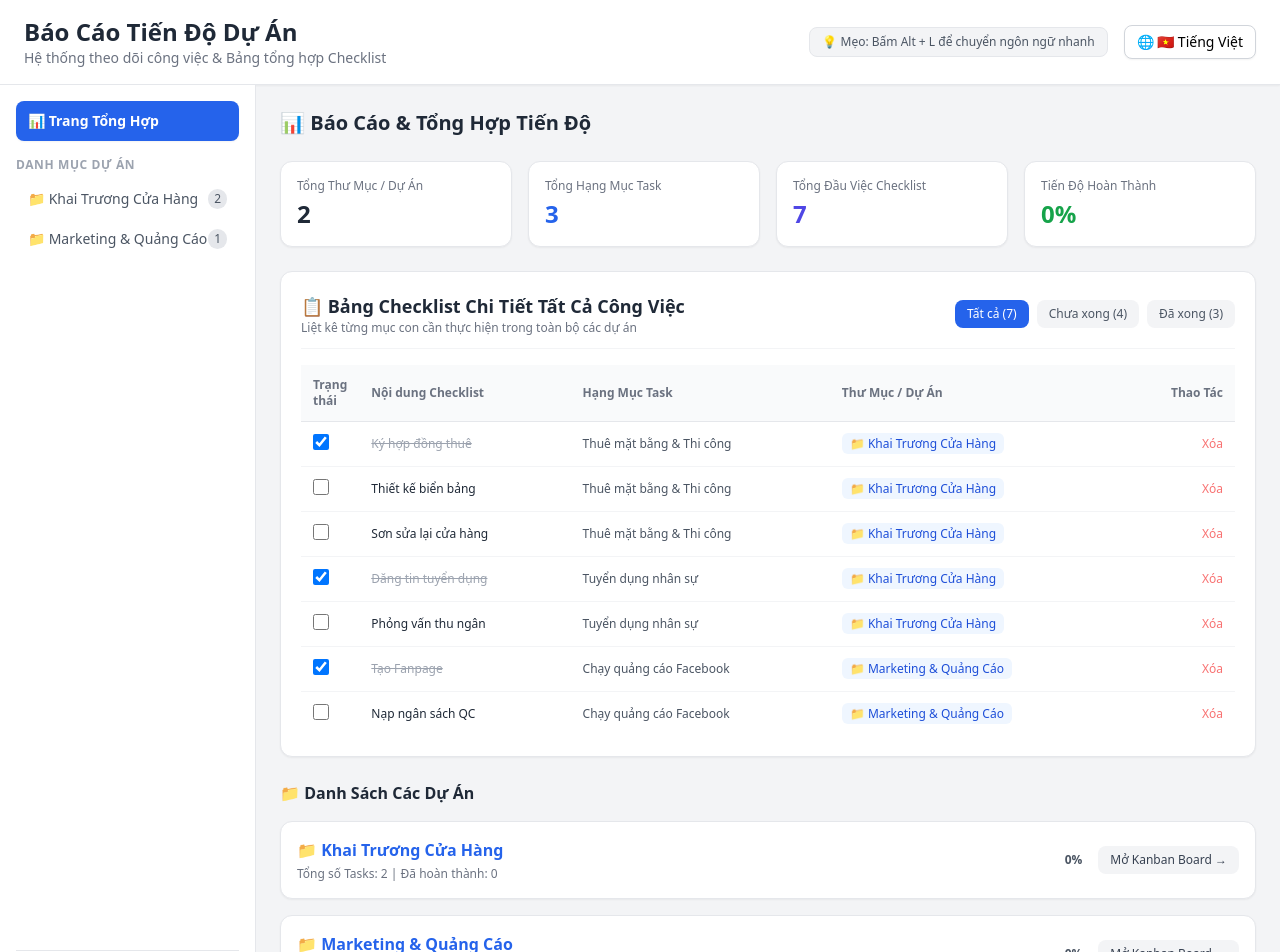
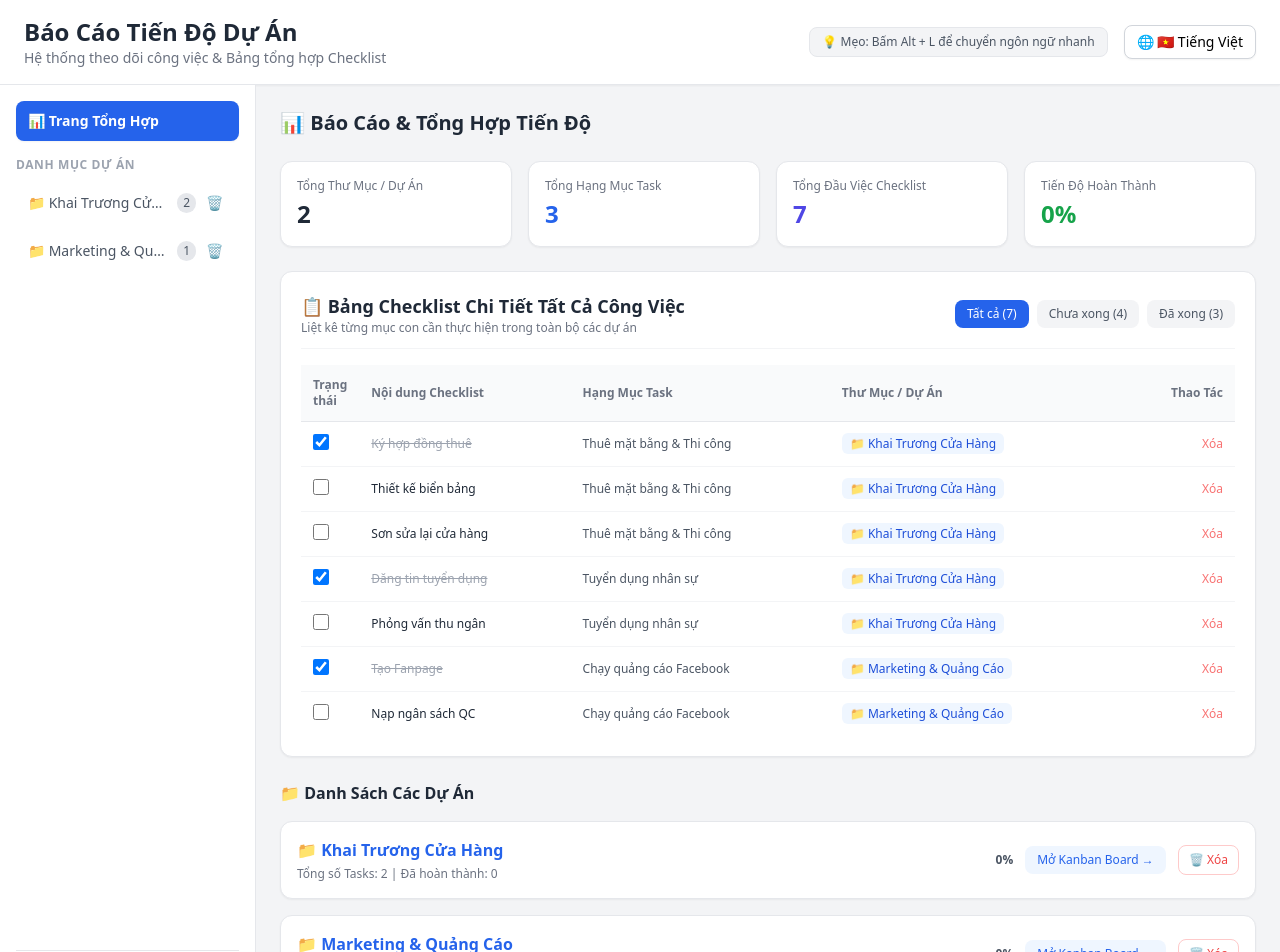
Before and after one commit to Chinguyen9213/D-n-1, a React (Vite) app in the folder frontend/: page / in a window 1280 px wide. Shown: the top 952 px of the page. Built offline with nearby package versions, Linux system fonts and the light colour scheme.

Commit message:
Update App.jsx

```diff
--- a/frontend/src/App.jsx
+++ b/frontend/src/App.jsx
@@ -17,7 +17,7 @@ async function autoTranslateText(text, targetLang) {
   } catch (error) {
     console.error('Lỗi tự động dịch:', error);
   }
-  return text; // Trả về text gốc nếu lỗi mạng
+  return text;
 }
 
 function MainApp() {
@@ -26,7 +26,7 @@ function MainApp() {
 
   const isJa = i18n.language && i18n.language.startsWith('ja');
 
-  // Mảng dự án mẫu
+  // Danh sách dự án (Có thể xóa toàn bộ)
   const [projects, setProjects] = useState([
     { id: 'p1', nameVi: 'Khai Trương Cửa Hàng', nameJa: '店舗オープン' },
     { id: 'p2', nameVi: 'Marketing & Quảng Cáo', nameJa: 'マーケティング＆広告' }
@@ -37,7 +37,7 @@ function MainApp() {
   const [checklistFilter, setChecklistFilter] = useState('all');
   const [isTranslating, setIsTranslating] = useState(false);
 
-  // Mảng Task mẫu
+  // Danh sách Task mẫu
   const [tasks, setTasks] = useState([
     {
       id: 1,
@@ -88,7 +88,27 @@ function MainApp() {
   const getTaskTitle = (task) => isJa ? (task.titleJa || task.titleVi) : (task.titleVi || task.titleJa);
   const getChecklistText = (item) => isJa ? (item.textJa || item.textVi) : (item.textVi || item.textJa);
 
-  // XỬ LÝ THÊM DỰ ÁN MỚI -> TỰ ĐỘNG DỊCH
+  // XÓA DỰ ÁN (Xóa triệt để khỏi State và chọn lại trang Tổng Quan)
+  const handleDeleteProject = (projectId, e) => {
+    if (e) {
+      e.stopPropagation(); // Chống kích hoạt sự kiện click chọn dự án khi bấm nút xóa
+      e.preventDefault();
+    }
+
+    const confirmMsg = isJa
+      ? 'このプロジェクトと全てのタスクを削除しますか？'
+      : 'Bạn có chắc chắn muốn xóa dự án này cùng tất cả công việc liên quan?';
+
+    if (window.confirm(confirmMsg)) {
+      setProjects(prevProjects => prevProjects.filter(p => p.id !== projectId));
+      setTasks(prevTasks => prevTasks.filter(t => t.projectId !== projectId));
+      if (currentView === projectId) {
+        setCurrentView('overview');
+      }
+    }
+  };
+
+  // THÊM DỰ ÁN MỚI
   const handleAddProject = async (e) => {
     e.preventDefault();
     if (!newProjectName.trim()) return;
@@ -104,14 +124,14 @@ function MainApp() {
       nameJa = await autoTranslateText(textInput, 'ja');
     }
 
-    const newProj = { id: Date.now().toString(), nameVi, nameJa };
+    const newProj = { id: 'p_' + Date.now(), nameVi, nameJa };
     setProjects(prev => [...prev, newProj]);
     setCurrentView(newProj.id);
     setNewProjectName('');
     setIsTranslating(false);
   };
 
-  // XỬ LÝ THÊM TASK MỚI -> TỰ ĐỘNG DỊCH
+  // THÊM TASK MỚI
   const handleAddTask = async (e) => {
     e.preventDefault();
     if (!newTaskTitle.trim()) return;
@@ -140,7 +160,7 @@ function MainApp() {
     setIsTranslating(false);
   };
 
-  // XỬ LÝ THÊM CHECKLIST MỚI -> TỰ ĐỘNG DỊCH
+  // THÊM CHECKLIST MỚI
   const handleAddChecklist = async (taskId, e) => {
     e.preventDefault();
     const text = newChecklistText[taskId];
@@ -211,7 +231,7 @@ function MainApp() {
       ...c,
       taskId: task.id,
       taskTitle: getTaskTitle(task),
-      projectName: proj ? getProjName(proj) : 'Chưa phân loại'
+      projectName: proj ? getProjName(proj) : (isJa ? '未分類' : 'Chưa phân loại')
     }));
   });
 
@@ -227,7 +247,7 @@ function MainApp() {
 
   return (
     <div className="min-h-screen bg-gray-100 flex flex-col font-sans relative">
-      {/* Indicator khi đang tự động dịch */}
+      {/* Thông báo đang tự dịch */}
       {isTranslating && (
         <div className="fixed top-4 right-4 z-50 bg-blue-600 text-white px-4 py-2 rounded-lg shadow-lg text-xs font-semibold flex items-center gap-2 animate-bounce">
           ⚡ {isJa ? '自動翻訳中...' : 'Đang tự động dịch...'}
@@ -273,21 +293,37 @@ function MainApp() {
 
           <div className="flex-1 overflow-y-auto space-y-1">
             {projects.map(p => (
-              <button
+              <div
                 key={p.id}
                 onClick={() => setCurrentView(p.id)}
-                className={`w-full text-left px-3 py-2 rounded-lg text-sm font-medium transition-colors flex justify-between items-center ${
+                className={`group w-full text-left px-3 py-2 rounded-lg text-sm font-medium transition-colors flex justify-between items-center cursor-pointer ${
                   currentView === p.id
                     ? 'bg-blue-50 text-blue-600 font-semibold'
                     : 'text-gray-600 hover:bg-gray-100'
                 }`}
               >
-                <span className="truncate">📁 {getProjName(p)}</span>
+                <span className="truncate pr-2">📁 {getProjName(p)}</span>
+                <div className="flex items-center gap-1.5 shrink-0">
                   <span className="text-xs bg-gray-200 text-gray-600 px-1.5 py-0.5 rounded-full">
                     {tasks.filter(t => t.projectId === p.id).length}
                   </span>
+                  {/* Nút Xóa Dự Án trong Sidebar */}
+                  <button
+                    onClick={(e) => handleDeleteProject(p.id, e)}
+                    className="text-red-400 hover:text-red-600 p-1 hover:bg-red-50 rounded transition-colors"
+                    title={isJa ? '削除' : 'Xóa dự án'}
+                  >
+                    🗑️
                   </button>
+                </div>
+              </div>
             ))}
+
+            {projects.length === 0 && (
+              <p className="text-xs text-gray-400 italic p-2 text-center">
+                {isJa ? 'プロジェクトがありません' : 'Chưa có dự án nào'}
+              </p>
+            )}
           </div>
 
           <form onSubmit={handleAddProject} className="mt-4 pt-4 border-t border-gray-200 flex gap-2">
@@ -422,7 +458,7 @@ function MainApp() {
                 </div>
               </div>
 
-              {/* Danh sách Thư Mục */}
+              {/* Danh sách các Dự Án Chi Tiết ở Trang Tổng Quan */}
               <div className="space-y-4">
                 <h3 className="text-base font-bold text-gray-800">📁 {t('project_list_heading')}</h3>
                 {projects.map(project => {
@@ -436,7 +472,7 @@ function MainApp() {
                       <div>
                         <h4
                           onClick={() => setCurrentView(project.id)}
-                          className="font-bold text-blue-600 hover:underline cursor-pointer"
+                          className="font-bold text-blue-600 hover:underline cursor-pointer text-base"
                         >
                           📁 {getProjName(project)}
                         </h4>
@@ -444,27 +480,50 @@ function MainApp() {
                           {t('total_tasks_label')}: {pTotal} | {t('completed_label')}: {pDone}
                         </p>
                       </div>
-                      <div className="flex items-center gap-4">
+                      <div className="flex items-center gap-3">
                         <span className="text-xs font-semibold text-gray-600">{pPercent}%</span>
                         <button
                           onClick={() => setCurrentView(project.id)}
-                          className="text-xs bg-gray-100 hover:bg-gray-200 text-gray-700 px-3 py-1.5 rounded-lg font-medium"
+                          className="text-xs bg-blue-50 hover:bg-blue-100 text-blue-600 px-3 py-1.5 rounded-lg font-medium"
                         >
                           {t('open_kanban')}
+                        </button>
+                        {/* Nút Xóa Dự Án ở Card Overview */}
+                        <button
+                          onClick={(e) => handleDeleteProject(project.id, e)}
+                          className="text-xs text-red-500 hover:bg-red-50 px-2.5 py-1.5 rounded-lg font-medium border border-red-200 flex items-center gap-1 transition-colors"
+                          title={isJa ? '削除' : 'Xóa dự án'}
+                        >
+                          🗑️ {isJa ? '削除' : 'Xóa'}
                         </button>
                       </div>
                     </div>
                   );
                 })}
+
+                {projects.length === 0 && (
+                  <div className="bg-white rounded-xl border border-dashed border-gray-300 p-8 text-center text-gray-400 text-sm">
+                    {isJa ? 'プロジェクトがありません。新しいプロジェクトを追加してください。' : 'Chưa có dự án nào. Vui lòng tạo dự án mới ở góc dưới menu bên trái.'}
+                  </div>
+                )}
               </div>
             </div>
           ) : (
-            /* VIEW DỰ ÁN CHI TIẾT */
+            /* VIEW DỰ ÁN CHI TIẾT (KANBAN) */
             <div>
-              <div className="flex flex-col md:flex-row md:items-center justify-between mb-6 gap-4">
+              <div className="flex flex-col md:flex-row md:items-center justify-between mb-6 gap-4 border-b border-gray-200 pb-4">
+                <div className="flex items-center gap-4">
                   <h2 className="text-xl font-bold text-gray-800 flex items-center gap-2">
                     📂 {projects.find(p => p.id === currentView) ? getProjName(projects.find(p => p.id === currentView)) : 'Dự Án'}
                   </h2>
+                  {/* Nút Xóa Dự Án trong View Chi Tiết */}
+                  <button
+                    onClick={(e) => handleDeleteProject(currentView, e)}
+                    className="text-xs text-red-500 hover:bg-red-50 px-3 py-1.5 rounded-lg border border-red-200 font-medium flex items-center gap-1 transition-colors"
+                  >
+                    🗑️ {isJa ? 'プロジェクトを削除' : 'Xóa dự án này'}
+                  </button>
+                </div>
 
                 <form onSubmit={handleAddTask} className="flex gap-2">
                   <input
```
Lines whose indentation alone changed are shown as unchanged.
